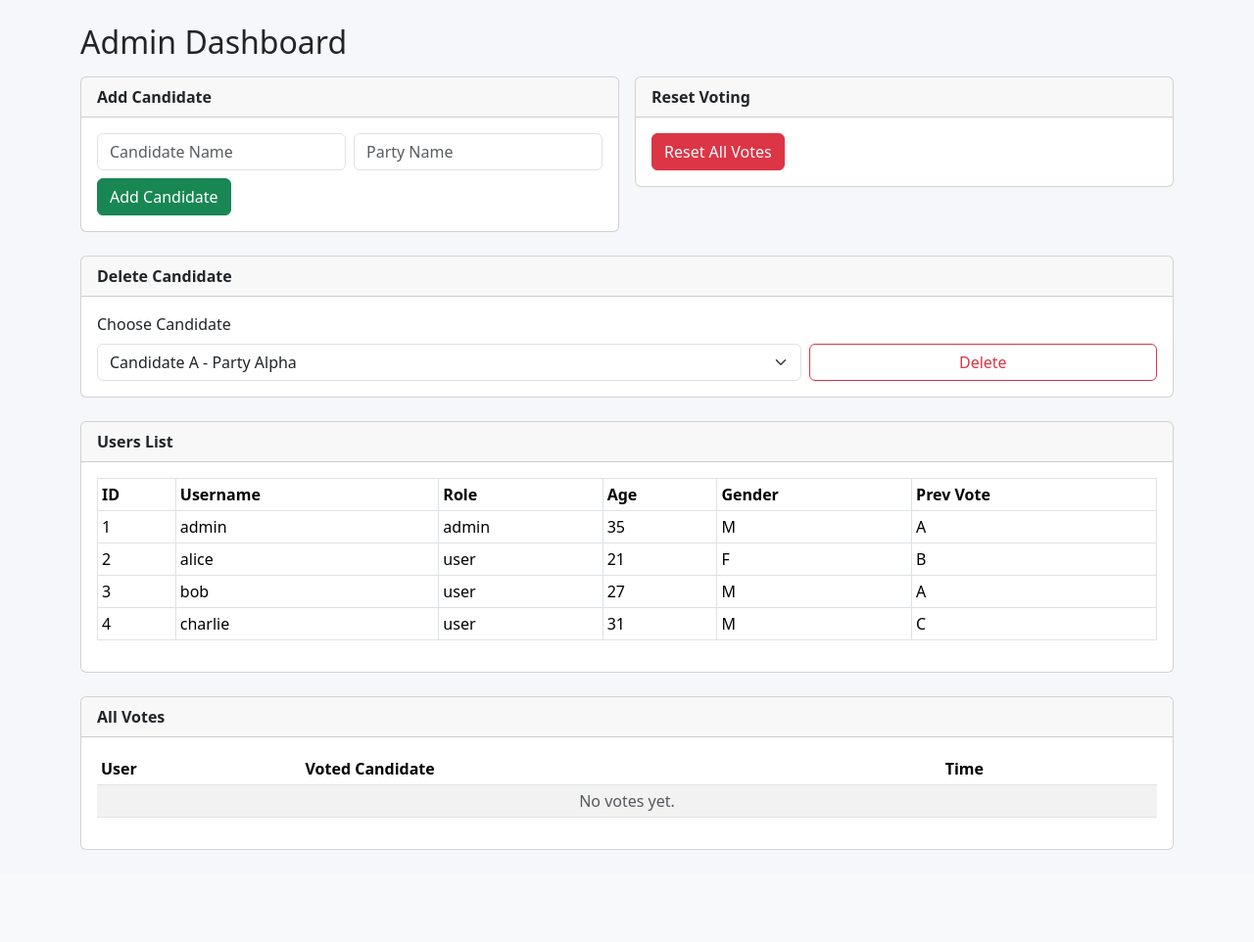
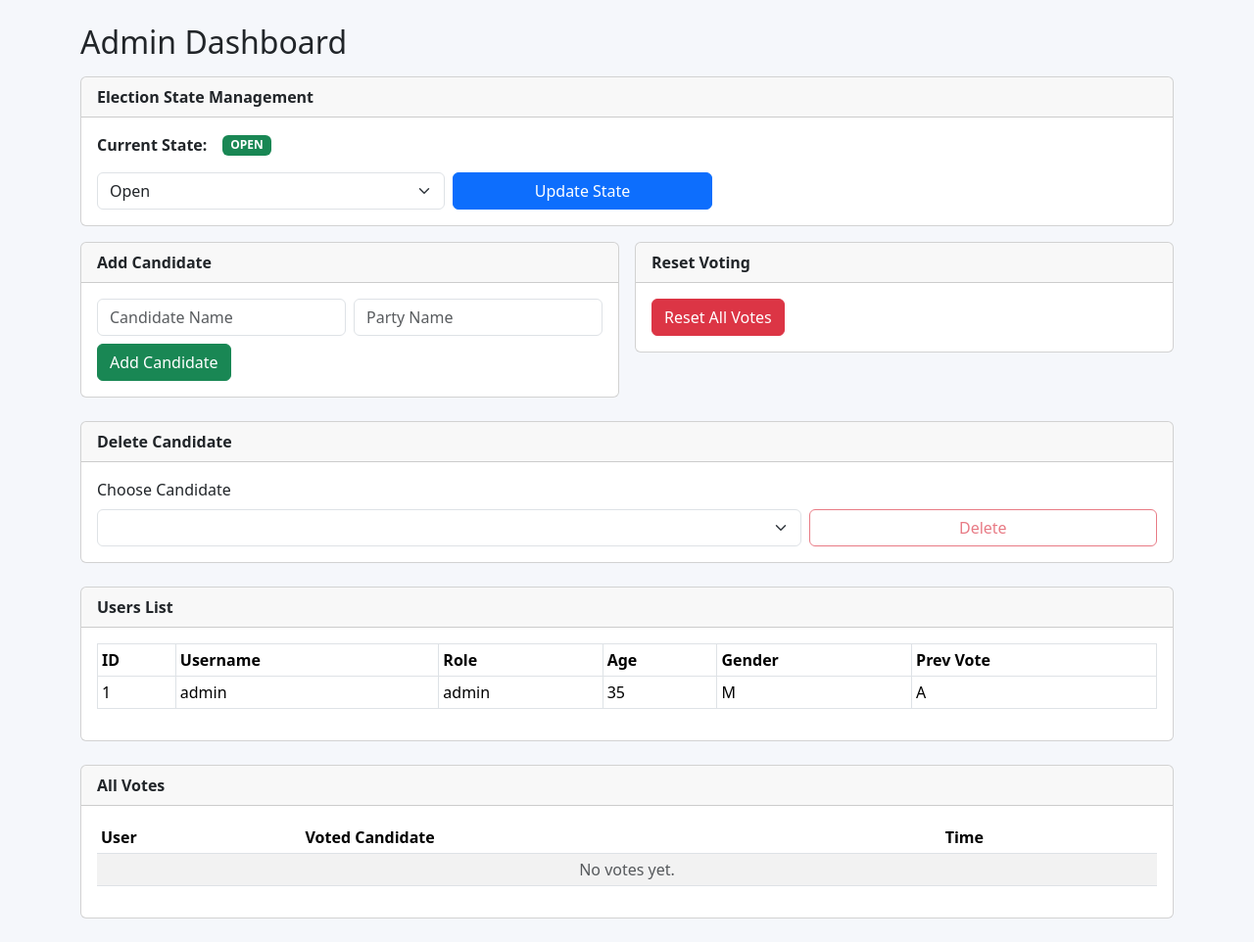
Before and after one commit to lasiyakp/voting-system, a Flask app: page /admin in a window 1280 px wide. Shown: the part 56-1018 px from the top of the page at 98% size. Before the commit the page ends 924 px from the top, so only its background shows below. Run offline with Flask 3, Linux system fonts and the light colour scheme; the visitor is signed in with stand-in values (Sample User, id 1); data comes from the database, SQL or seed files in the repository; data that the repository does not hold is empty.

Commit message:
Remove demo admin data and add election state management

```diff
--- a/app.py
+++ b/app.py
@@ -1,5 +1,6 @@
-"""Flask Voting System (dummy/demo project)."""
+"""Flask Voting System."""
 
+import os
 import sqlite3
 from pathlib import Path
 
@@ -43,7 +44,7 @@
 
 
 def init_db():
-    """Initialize tables and dummy data."""
+    """Initialize application tables and baseline state."""
     db = sqlite3.connect(DB_PATH)
     cur = db.cursor()
 
@@ -83,30 +84,36 @@
         """
     )
 
-    # Dummy users
+    cur.execute(
+        """
+        CREATE TABLE IF NOT EXISTS app_state (
+            key TEXT PRIMARY KEY,
+            value TEXT NOT NULL
+        )
+        """
+    )
+
+    # Seed only the required admin account (no demo users/candidates)
     cur.execute("SELECT COUNT(*) FROM users")
     if cur.fetchone()[0] == 0:
-        users = [
-            ("admin", "admin123", "admin", 35, "M", "A"),
-            ("alice", "user123", "user", 21, "F", "B"),
-            ("bob", "user123", "user", 27, "M", "A"),
-            ("charlie", "user123", "user", 31, "M", "C"),
-        ]
-        cur.executemany(
+        admin_user = (
+            os.environ.get("DEFAULT_ADMIN_USERNAME", "admin"),
+            os.environ.get("DEFAULT_ADMIN_PASSWORD", "admin123"),
+            "admin",
+            35,
+            "M",
+            "A",
+        )
+        cur.execute(
             "INSERT INTO users(username, password, role, age, gender, prev_vote) VALUES(?,?,?,?,?,?)",
-            users,
+            admin_user,
         )
 
-    # Dummy candidates
-    cur.execute("SELECT COUNT(*) FROM candidates")
-    if cur.fetchone()[0] == 0:
-        candidates = [
-            ("Candidate A", "Party Alpha"),
-            ("Candidate B", "Party Beta"),
-            ("Candidate C", "Party Gamma"),
-        ]
-        cur.executemany(
-            "INSERT INTO candidates(name, party) VALUES(?,?)", candidates)
+    cur.execute("SELECT 1 FROM app_state WHERE key = 'election_status'")
+    if not cur.fetchone():
+        cur.execute(
+            "INSERT INTO app_state(key, value) VALUES('election_status', 'open')"
+        )
 
     db.commit()
     db.close()
@@ -122,6 +129,14 @@
         return None
     db = get_db()
     return db.execute("SELECT * FROM users WHERE id = ?", (user_id,)).fetchone()
+
+
+def get_election_status(db):
+    """Read election status from persistent app state."""
+    row = db.execute(
+        "SELECT value FROM app_state WHERE key = 'election_status'"
+    ).fetchone()
+    return row["value"] if row else "open"
 
 
 def login_required(role=None):
@@ -208,6 +223,7 @@
     user_vote = db.execute(
         "SELECT candidate_id FROM votes WHERE user_id = ?", (user["id"],)
     ).fetchone()
+    election_status = get_election_status(db)
 
     # Decision-tree based prediction
     ml_prediction = predict_candidate(user["age"], user["gender"], user["prev_vote"])
@@ -219,6 +235,7 @@
         total_votes=total_votes,
         vote_rows=vote_rows,
         has_voted=bool(user_vote),
+        election_status=election_status,
         ml_prediction=ml_prediction,
     )
 
@@ -229,6 +246,11 @@
     """Voting page that prevents duplicate vote per user."""
     db = get_db()
     user = current_user()
+    election_status = get_election_status(db)
+
+    if election_status != "open":
+        flash("Voting is currently closed by the admin.", "warning")
+        return redirect(url_for("dashboard"))
 
     has_voted = db.execute(
         "SELECT 1 FROM votes WHERE user_id = ?", (user["id"],)
@@ -241,6 +263,14 @@
         candidate_id = request.form.get("candidate_id")
         if not candidate_id:
             flash("Please select a candidate.", "danger")
+            return redirect(url_for("vote"))
+
+        candidate_exists = db.execute(
+            "SELECT 1 FROM candidates WHERE id = ?",
+            (int(candidate_id),),
+        ).fetchone()
+        if not candidate_exists:
+            flash("Selected candidate no longer exists.", "danger")
             return redirect(url_for("vote"))
 
         db.execute(
@@ -307,8 +337,21 @@
             db.commit()
             flash("Voting system reset: all votes cleared.", "info")
 
+        elif action == "set_election_state":
+            election_status = request.form.get("election_status", "").strip().lower()
+            if election_status in {"open", "closed"}:
+                db.execute(
+                    "UPDATE app_state SET value = ? WHERE key = 'election_status'",
+                    (election_status,),
+                )
+                db.commit()
+                flash(f"Election state updated to: {election_status}.", "success")
+            else:
+                flash("Invalid election state.", "danger")
+
         return redirect(url_for("admin"))
 
+    election_status = get_election_status(db)
     candidates = db.execute("SELECT * FROM candidates ORDER BY id").fetchall()
     users = db.execute("SELECT id, username, role, age, gender, prev_vote FROM users").fetchall()
     votes = db.execute(
@@ -321,7 +364,13 @@
         """
     ).fetchall()
 
-    return render_template("admin.html", candidates=candidates, users=users, votes=votes)
+    return render_template(
+        "admin.html",
+        candidates=candidates,
+        users=users,
+        votes=votes,
+        election_status=election_status,
+    )
 
 
 init_db()
--- a/templates/admin.html
+++ b/templates/admin.html
@@ -4,6 +4,32 @@
 <h2 class="mb-3">Admin Dashboard</h2>
 
 <div class="row g-3 mb-4">
+  <div class="col-md-12">
+    <div class="card">
+      <div class="card-header">Election State Management</div>
+      <div class="card-body">
+        <div class="d-flex flex-wrap gap-3 align-items-center">
+          <span class="fw-semibold">Current State:</span>
+          <span class="badge {{ 'bg-success' if election_status == 'open' else 'bg-secondary' }}">
+            {{ election_status|upper }}
+          </span>
+        </div>
+        <form method="POST" class="row g-2 mt-2">
+          <input type="hidden" name="action" value="set_election_state">
+          <div class="col-md-4">
+            <select class="form-select" name="election_status" required>
+              <option value="open" {% if election_status == 'open' %}selected{% endif %}>Open</option>
+              <option value="closed" {% if election_status == 'closed' %}selected{% endif %}>Closed</option>
+            </select>
+          </div>
+          <div class="col-md-3">
+            <button class="btn btn-primary w-100">Update State</button>
+          </div>
+        </form>
+      </div>
+    </div>
+  </div>
+
   <div class="col-md-6">
     <div class="card">
       <div class="card-header">Add Candidate</div>
@@ -41,10 +67,12 @@
         <select class="form-select" name="candidate_id" required>
           {% for c in candidates %}
           <option value="{{ c.id }}">{{ c.name }} - {{ c.party }}</option>
+          {% else %}
+          <option disabled>No candidates available</option>
           {% endfor %}
         </select>
       </div>
-      <div class="col-md-4"><button class="btn btn-outline-danger w-100">Delete</button></div>
+      <div class="col-md-4"><button class="btn btn-outline-danger w-100" {% if not candidates %}disabled{% endif %}>Delete</button></div>
     </form>
   </div>
 </div>
--- a/templates/vote.html
+++ b/templates/vote.html
@@ -6,6 +6,7 @@
     <div class="card shadow-sm">
       <div class="card-body p-4">
         <h3 class="mb-3">Cast Your Vote</h3>
+        {% if candidates %}
           <form method="POST">
             {% for candidate in candidates %}
             <div class="form-check card p-3 mb-2">
@@ -17,6 +18,9 @@
             {% endfor %}
             <button class="btn btn-success mt-3">Submit Vote</button>
           </form>
+        {% else %}
+          <p class="text-muted mb-0">No candidates available right now. Please contact the admin.</p>
+        {% endif %}
       </div>
     </div>
   </div>
```
Also changed, not shown: templates/dashboard.html (+5 -2 lines). Lines whose indentation alone changed are shown as unchanged.
